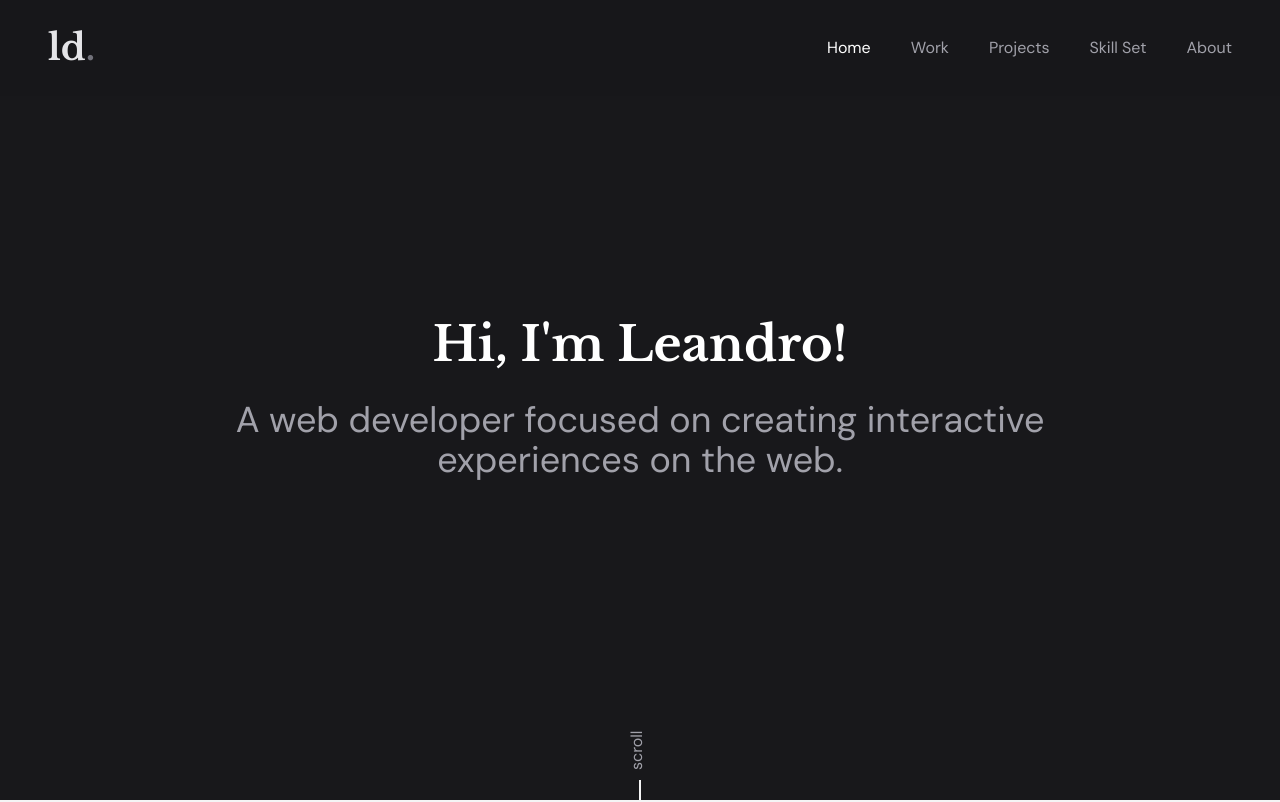
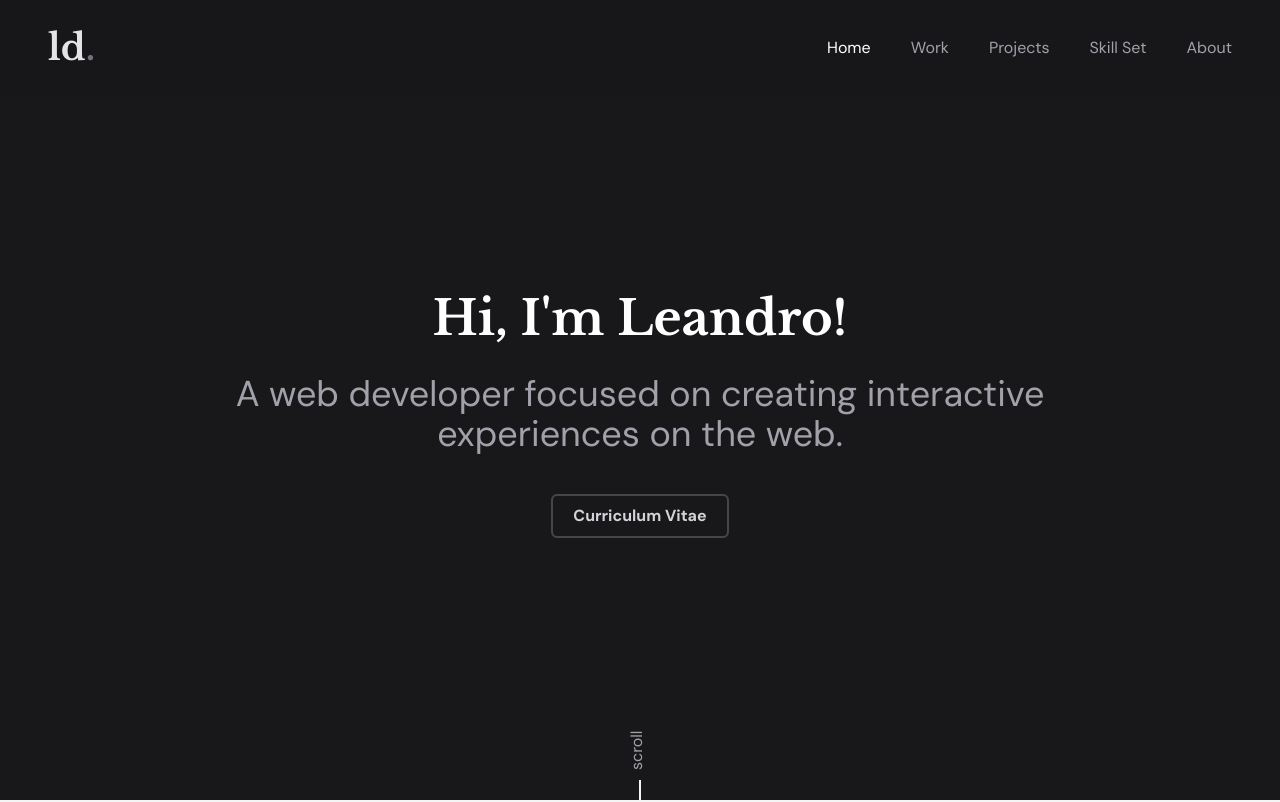
Before and after one commit to leandrodalmolin/react-portfolio, a React (Vite) app: page / in a window 1280 px wide. Shown: the top 802 px of the page. Built offline with nearby package versions, Linux system fonts and the light colour scheme.

Commit message:
Add bordered link option and add CV to home section

```diff
--- a/src/components/sections/About.jsx
+++ b/src/components/sections/About.jsx
@@ -1,11 +1,10 @@
 import { FaEnvelope, FaFileAlt, FaGithub, FaLinkedin } from "react-icons/fa";
 import { Link } from "../ui/Link";
 import { Wrapper } from "../abstracts/Wrapper";
-
-import cvPdf from "../../assets/docs/leandro-dal-molin-cv.pdf";
 import { Section } from "../abstracts/Section";
 import { Heading } from "../ui/Heading";
 import { FadeInScroll } from "../utils/FadeInScroll";
+import cvPdf from "../../assets/docs/leandro-dal-molin-cv.pdf";
 
 export function About() {
   return (
@@ -34,13 +33,13 @@ export function About() {
             Since then, I've graduated, had the chance to work on a variety of
             projects (software and web) and finally moved from Brazil to England
             in 2017, where I've been working as a web developer building
-            websites for local businesses and golf clubs throughout the UK at
-            Artworking/Golfworking.
+            websites for local businesses and golf clubs throughout the UK at{" "}
+            <Link href="https://www.golfworking.co.uk" target="_blank" extraClasses="border-b-2 border-white/10 hover:border-white/30">Artworking/Golfworking</Link>.
           </p>
           <ul className="flex flex-wrap justify-center mt-11 gap-x-4 gap-y-2 sm:gap-x-7 sm:text-lg theme-light:text-zinc-500">
             <li>
               <Link
-                extraClasses="flex inline-flex items-center gap-2"
+                extraClasses="flex inline-flex items-center gap-1 sm:gap-2 text-zinc-300 text-sm sm:text-base"
                 href={cvPdf}
                 target="_blank"
               >
@@ -49,7 +48,7 @@ export function About() {
             </li>
             <li>
               <Link
-                extraClasses="flex inline-flex items-center gap-2"
+                extraClasses="flex inline-flex items-center gap-1 sm:gap-2 text-zinc-300 text-sm sm:text-base"
                 href="https://www.linkedin.com/in/leandrodalmolin/"
                 target="_blank"
               >
@@ -58,7 +57,7 @@ export function About() {
             </li>
             <li>
               <Link
-                extraClasses="flex inline-flex items-center gap-2"
+                extraClasses="flex inline-flex items-center gap-1 sm:gap-2 text-zinc-300 text-sm sm:text-base"
                 href="https://www.github.com/leandrodalmolin"
                 target="_blank"
               >
@@ -67,7 +66,7 @@ export function About() {
             </li>
             <li>
               <Link
-                extraClasses="flex inline-flex items-center gap-2"
+                extraClasses="flex inline-flex items-center gap-1 sm:gap-2 text-zinc-300 text-sm sm:text-base"
                 href="mailto:leandro.swk@hotmail.com"
               >
                 <FaEnvelope className="inline-block" /> Email
--- a/src/components/sections/Home.jsx
+++ b/src/components/sections/Home.jsx
@@ -1,8 +1,9 @@
-import { Link } from "react-scroll";
+import { Link as ReactScrollLink } from "react-scroll";
 import { Section } from "../abstracts/Section";
 import { Wrapper } from "../abstracts/Wrapper";
+import { Link } from "../ui/Link";
 import { FadeIn } from "../utils/FadeIn";
-import { FadeInScroll } from "../utils/FadeInScroll";
+import cvPdf from "../../assets/docs/leandro-dal-molin-cv.pdf";
 
 export function Home() {
   return (
@@ -13,17 +14,28 @@ export function Home() {
     >
       <Wrapper type="xl" extraClasses="text-center">
         <FadeIn delay="500">
-          <h1 className="text-2xl text-white font-bold mb-5 font-serif sm:text-4xl md:text-5xl sm:mb-8">
+          <h1 className="text-2xl text-white font-bold mt-8 mb-5 font-serif sm:text-4xl md:text-5xl sm:mb-8">
             Hi, I'm Leandro!
           </h1>
           <p className="text-xl sm:text-3xl md:text-4xl">
-            A web developer focused on creating interactive experiences on the web.
+            A web developer focused on creating interactive experiences on the
+            web.
+          </p>
+          <p>
+            <Link
+              type="border"
+              href={cvPdf}
+              target="_blank"
+              extraClasses="inline-block mt-7 md:mt-10"
+            >
+              Curriculum Vitae
+            </Link>
           </p>
         </FadeIn>
       </Wrapper>
 
       <div className="absolute bottom-0 left-0 right-0 mx-auto text-center">
-        <Link
+        <ReactScrollLink
           smooth="easeOutQuart"
           duration={1500}
           spy={true}
@@ -35,7 +47,7 @@ export function Home() {
             scroll
           </span>
           <span className="block w-[2px] h-5 bg-zinc-100 mx-auto"></span>
-        </Link>
+        </ReactScrollLink>
       </div>
     </Section>
   );
--- a/src/components/ui/Card.jsx
+++ b/src/components/ui/Card.jsx
@@ -17,8 +17,9 @@ export function Card(props) {
         </p>
         <p className="text-sm">
           <Link
-            extraClasses="flex inline-flex items-center gap-2 border-b-2 border-white/20 text-white/60 theme-light:hover:text-white"
+            extraClasses="flex inline-flex items-center gap-2 border-b-2 border-white/20 text-white/60 theme-light:hover:text-white theme-light:hover:border-white/40"
             href={url}
+            target="_black"
           >
             Visit Website
             <FaLongArrowAltRight />
--- a/src/components/ui/Link.jsx
+++ b/src/components/ui/Link.jsx
@@ -1,9 +1,14 @@
 export function Link(props) {
-  const { extraClasses, ...rest } = props;
+  const { type = "default", extraClasses, ...rest } = props;
+  let variationClasses = "";
+
+  if (type === "border") {
+    variationClasses = "font-bold border-2 text-zinc-300 border-white/20 rounded-md text-sm px-6 py-2 sm:text-base sm:px-5 hover:border-white hover:bg-white hover:text-zinc-900";
+  }
 
   return (
     <a
-      className={`hover:text-white theme-light:hover:text-zinc-900 transition-colors ${extraClasses ?? ""}`}
+      className={`hover:text-white theme-light:hover:text-zinc-900 duration-300 transition-colors ${variationClasses} ${extraClasses ?? ""}`}
       {...rest}
     >
       {props.children}
--- a/src/components/ui/LinkScroll.jsx
+++ b/src/components/ui/LinkScroll.jsx
@@ -1,10 +1,10 @@
-import { Link } from "react-scroll";
+import { Link as ReactScrollLink } from "react-scroll";
 
 export function LinkScroll(props) {
   const { extraClasses, ...rest } = props;
 
   return (
-    <Link
+    <ReactScrollLink
       smooth="easeOutQuart"
       duration={1500}
       spy={true}
@@ -13,6 +13,6 @@ export function LinkScroll(props) {
       {...rest}
     >
       {props.children}
-    </Link>
+    </ReactScrollLink>
   );
 }
```
